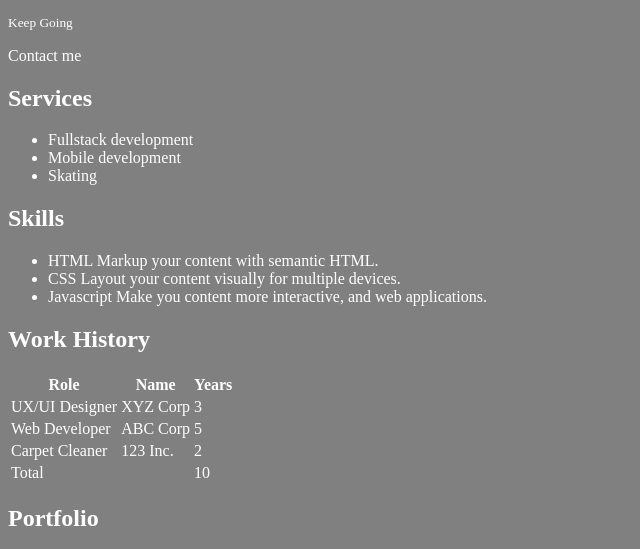
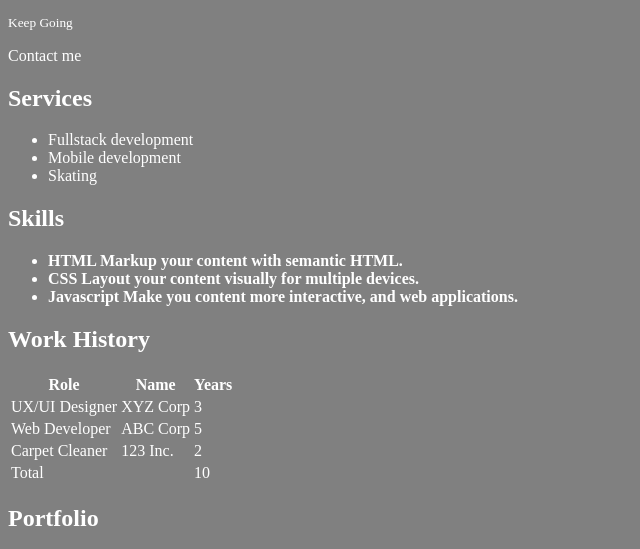
Before and after one commit to siddtheone/html-and-css, a website: page index.html in a window 1280 px wide. Shown: the part 517-1066 px from the top of the page, without its empty margins (0-640 px from the left). Drawn offline with Linux system fonts and the light colour scheme.

Commit message:
css basic

```diff
--- a/index.html
+++ b/index.html
@@ -9,6 +9,7 @@
         color: white;
       }
     </style>
+    <link rel="stylesheet" href="./styles.css">
   </head>
   <body>
     <nav>
@@ -22,7 +23,7 @@
         <li><a href="#mailingaddress">Mailing Address</a></li>
         <li><a href="#contactme">Contact Me</a></li>
       </ul>
-    </nav
+    </nav>
     <main>
       <h1>Resume</h1>
 
@@ -60,9 +61,11 @@
 
       <section id="skills">
         <h2>Skills</h2>
-        <ul><li>HTML Markup your content with semantic HTML.</li> <li>CSS Layout your content
-        visually for multiple devices.</li><li>Javascript Make you content more
-        interactive, and web applications.</li></ul>
+        <ul class="resume-list">
+            <li>HTML Markup your content with semantic HTML.</li>
+            <li>CSS Layout your content visually for multiple devices.</li>
+            <li>Javascript Make you content more interactive, and web applications.</li>
+        </ul>
       </section>
 
       <section id="workhistory">
--- /dev/null
+++ b/styles.css
@@ -0,0 +1,3 @@
+.resume-list {
+  font-weight: bold;
+}
```
